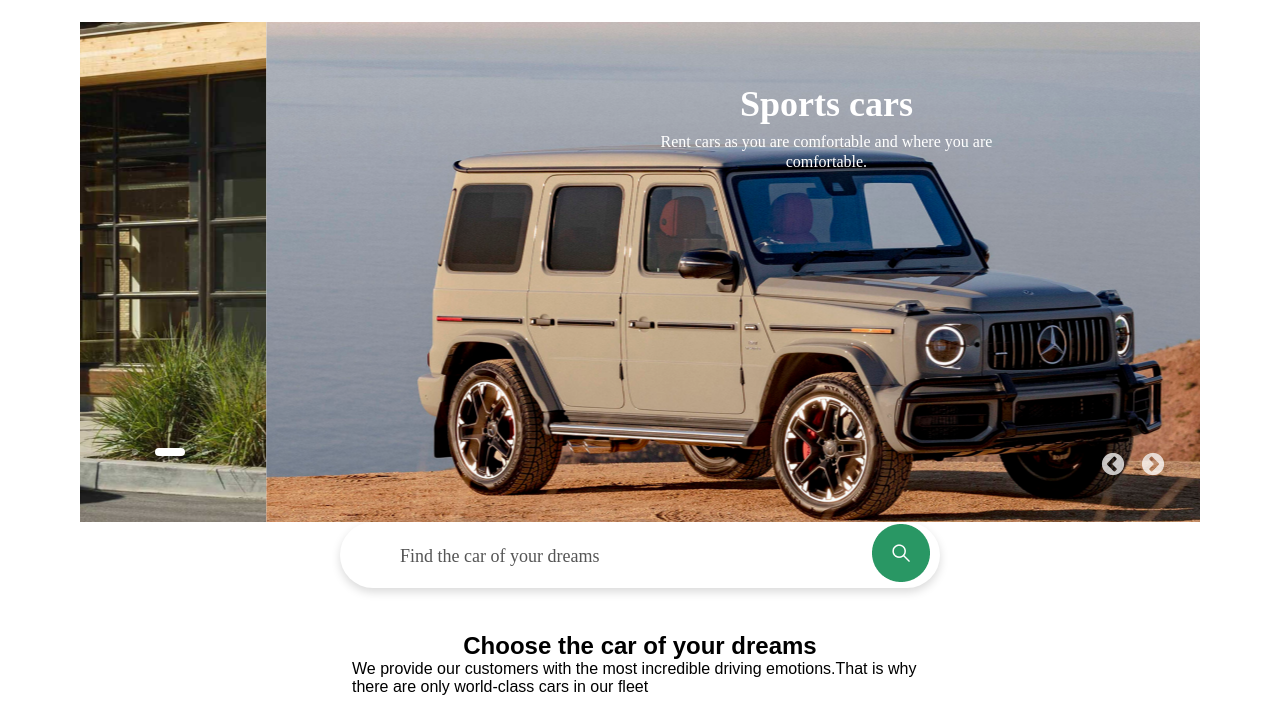
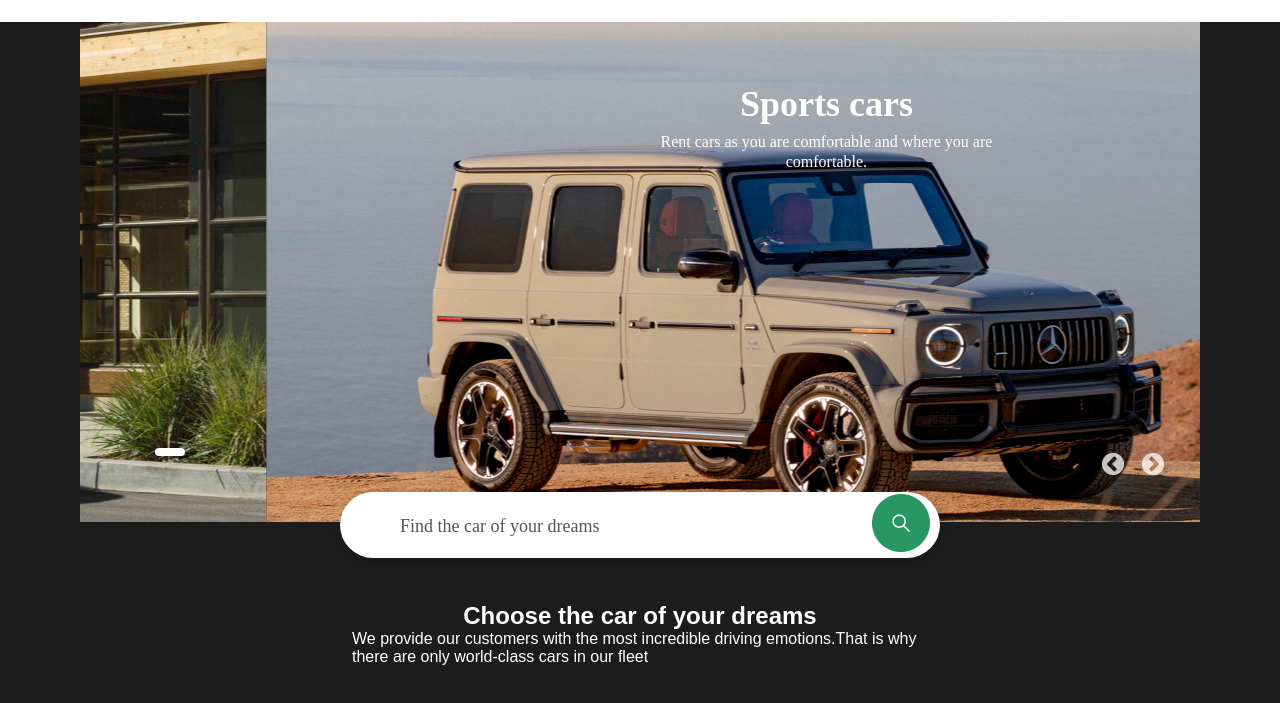
Before and after one commit to abdulazizdevv/Compotition, a plain HTML site: page index.html in a window 1280 px wide. Both pictures are taken after a click on the button 1004 px from the left and 54 px from the top of the page. Shown: the part 86-789 px from the top of the page. Drawn offline with nearby package versions, Linux system fonts and the light colour scheme; a web font is replaced by a local one.

Commit message:
cars end

```diff
--- a/index.html
+++ b/index.html
@@ -5,7 +5,8 @@
     <meta charset="UTF-8" />
     <meta http-equiv="X-UA-Compatible" content="IE=edge" />
     <meta name="viewport" content="width=device-width, initial-scale=1.0" />
-    <title>Document</title>
+    <title>CAR RENTAL</title>
+    <link rel="shortcut icon" href="./images/Logo.svg" type="image/x-icon">
     <link rel="stylesheet" href="./slick-1.8.1/slick/slick-theme.css" />
     <link rel="stylesheet" href="./slick-1.8.1/slick/slick.css" />
     <link rel="stylesheet" href="./css/main.css" />
@@ -101,13 +102,6 @@
                     </div>
                 </div>
 
-        </section>
-
-
-
-        <section id="chooseCar_section">
-
-            <div class="container">
                 <div class=" search">
                     <form class="search__form">
                         <input type="search" class="js-input search__form__input" type="text"
@@ -116,6 +110,13 @@
                                 alt="icon"></div>
                     </form>
                 </div>
+        </section>
+
+
+
+        <section id="chooseCar_section">
+
+            <div class="container">
 
                 <h1 class="choose">Choose the car of your dreams</h1>
                 <p class="choose-down">We provide our customers with the most incredible driving emotions.That is why
--- a/js/main.js
+++ b/js/main.js
@@ -5,6 +5,27 @@ let elCompact = document.querySelector(".js-compact");
 let elVans = document.querySelector(".js-vans");
 let elSport = document.querySelector(".js-sport");
 let elView = document.querySelector(".view");
+let elBtns = document.querySelector(".dark-light");
+
+let theme = false;
+
+elBtns.addEventListener("click", () => {
+  theme = !theme;
+  const newBg = theme ? "dark" : "light";
+  window.localStorage.setItem("theme", newBg);
+  newTheme();
+
+});
+
+let newTheme = () => {
+  if (window.localStorage.getItem("theme") == "dark") {
+    document.body.classList.add("dark");
+  } else {
+    document.body.classList.remove("dark");
+  }
+};
+
+newTheme();
 
 elSearch.addEventListener("input", (evt) => {
   evt.preventDefault();
@@ -100,12 +121,6 @@ elAllBtns.addEventListener("click", (evt) => {
     elVans.classList.remove("active");
   }
 });
-
-
-
-
-
-
 
 // let elList = document.querySelector(".carsList");
 // let elAllBtns = document.querySelector(".js-btns");
--- a/scss/base/_reset.scss
+++ b/scss/base/_reset.scss
@@ -7,16 +7,17 @@
   margin: 0;
   padding: 0;
   box-sizing: border-box;
-    font-family: 'Montserrat', sans-serif;
+  font-family: "Montserrat", sans-serif;
+  scroll-behavior: smooth;
 }
 
-li{
+li {
   list-style-type: none;
 }
-a{
+a {
   text-decoration: none;
 }
-.container{
+.container {
   max-width: 1440px;
   width: 100%;
   margin: 0 auto;
--- a/scss/pages/home.scss
+++ b/scss/pages/home.scss
@@ -1,5 +1,12 @@
 @import "../abstracts/variables";
+.dark {
+  background-color: #1c1c1c;
+  color: white;
+}
+
 .search {
+  margin-top: -30px;
+  z-index: 9999;
   display: flex;
   justify-content: center;
   &__form {
@@ -50,6 +57,7 @@
   height: 433px;
   // margin-bottom: 20px;
   background: #f5f5f5;
+  color: black;
   border-radius: 16px;
   // margin-left: 20px;
 
```
Also changed, not shown: css/home.css, 1 other file. Lines whose indentation alone changed are shown as unchanged.
